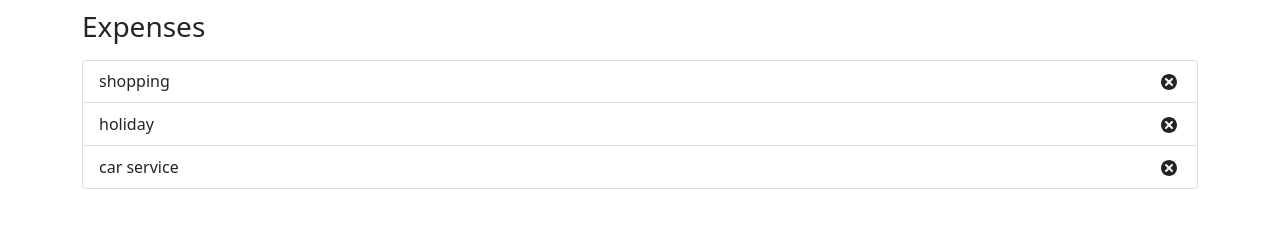
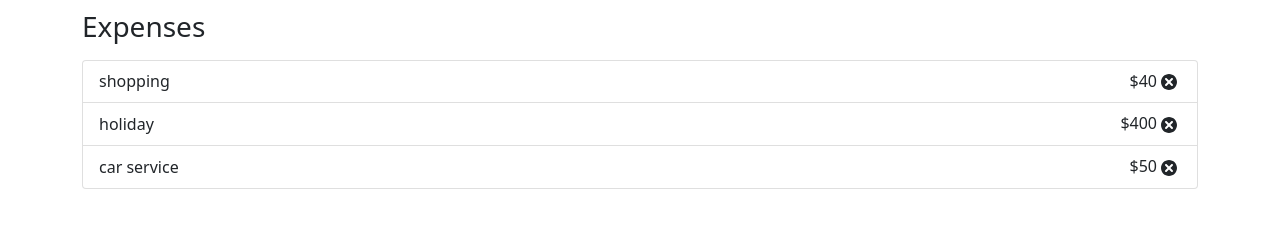
Before and after one commit to ChyenneW/react-budget-tracker, a React (Create React App) app: page / in a window 1280 px wide. Shown: the part 160-388 px from the top of the page. Built offline with nearby package versions, Linux system fonts and the light colour scheme.

Commit message:
Update ExpenseItem.js

```diff
--- a/src/components/ExpenseItem.js
+++ b/src/components/ExpenseItem.js
@@ -6,7 +6,7 @@ const ExpenseItem = (props) => {
         <li className='list-group-item d-flex justify-content-between align-items-center'>
             {props.name}
             <div>
-                <span className='badge badge-primary badge-pill mr-3'>
+                <span className=' badge-pill badge-primary mr-3'>
                     ${props.cost}
                 </span>
                 <TiDelete size="1.5em"></TiDelete>
```
